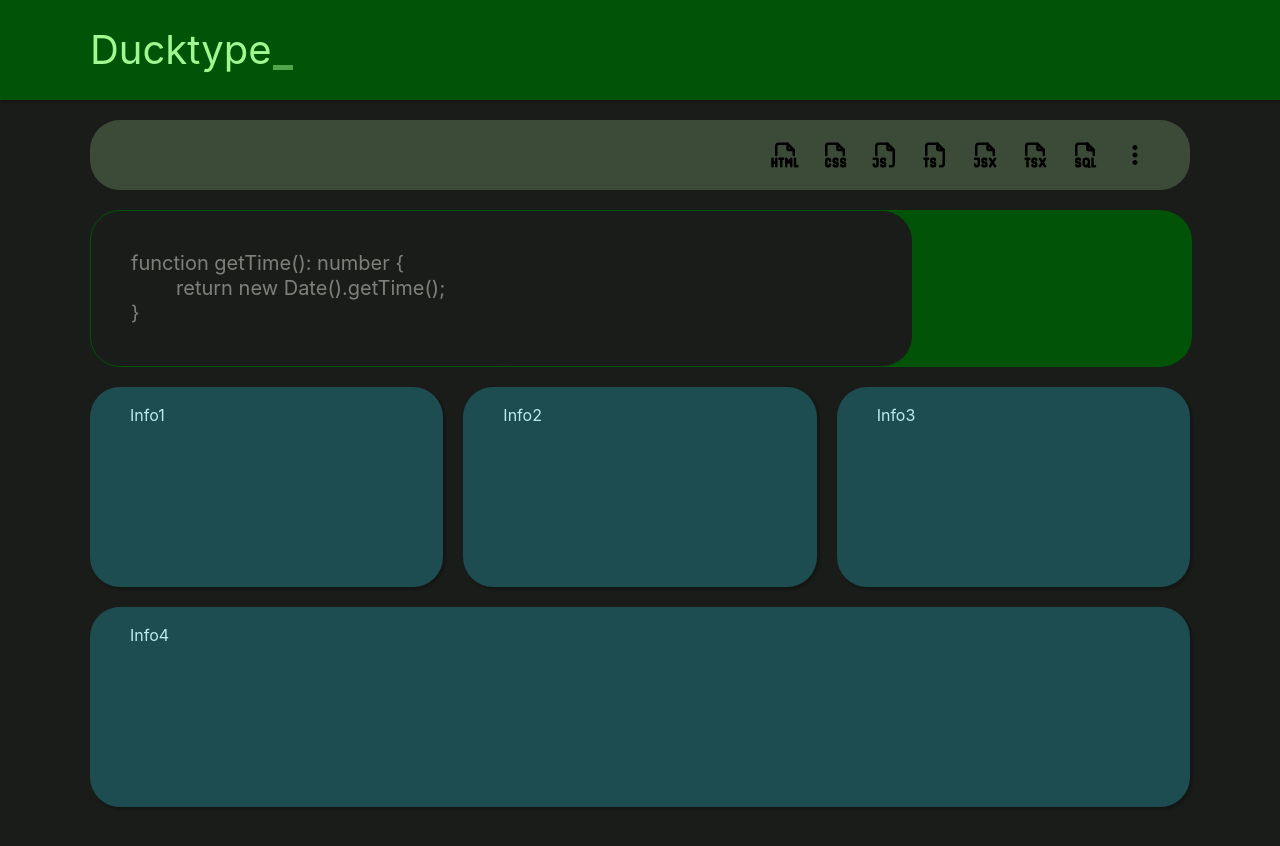
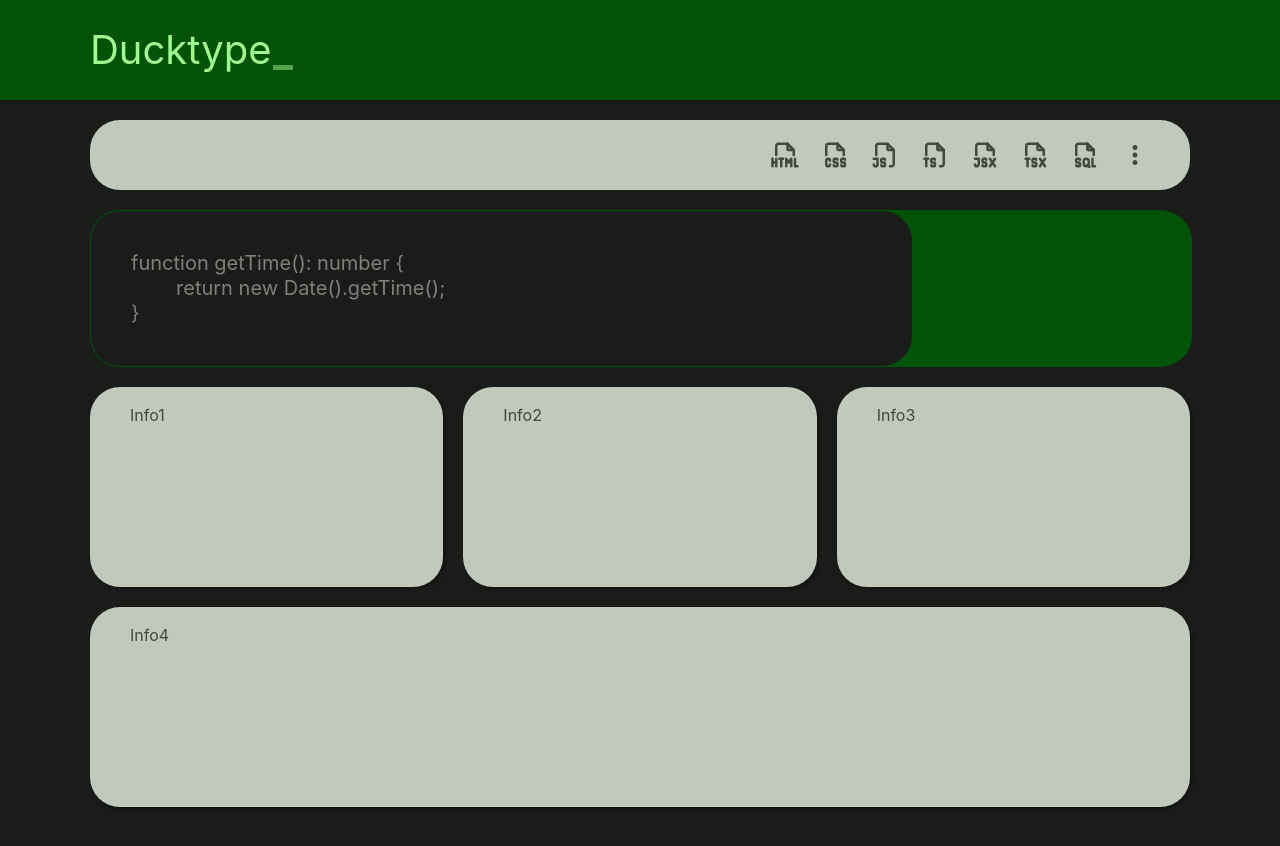
Before and after one commit to CoreyRobinsonDev/ducktype, a Next.js app: page / in a window 1280 px wide. Built offline with nearby package versions, Linux system fonts and the light colour scheme.

Commit message:
created useLocalStorage hook

```diff
--- a/src/app/page.tsx
+++ b/src/app/page.tsx
@@ -2,11 +2,12 @@ import styles from './page.module.css'
 import Card from '@/components/Card/Card'
 import Header from '@/components/Header/Header'
 import Textbox from '@/components/Textbox/Textbox'
+import Toolbar from '@/components/Toolbar/Toolbar'
 import { textTS } from '@/components/Textbox/text'
-import Toolbar from '@/components/Toolbar/Toolbar'
 
 
 export default function Home() {
+
     return <>
         <Header/>
         <main className={styles.main}>
--- a/src/components/Card/Card.module.css
+++ b/src/components/Card/Card.module.css
@@ -1,7 +1,7 @@
 .section {
     flex: 1 1 350px;
-    background-color: var(--tertiary-container);
-    color: var(--on-tertiary-container);
+    background-color: var(--on-surface);
+    color: var(--surface);
     border-radius: var(--border);
     height: 200px;
     padding: 2rem 4rem;
--- a/src/components/Toolbar/Toolbar.module.css
+++ b/src/components/Toolbar/Toolbar.module.css
@@ -4,12 +4,12 @@
     align-items: center;
     gap: 2rem;
     width: 100%;
-    background-color: var(--secondary-container);
+    background-color: var(--on-surface);
     max-width: var(--max-width);
     border-radius: var(--border);
     padding: 2rem 4rem;
     font-size: 3rem;
-    color: var(--on-secondary-container);
+    color: var(--surface);
 }
 
 .section *:hover {
```
Also changed, not shown: src/hooks/useLocalStorage.ts (added, +21 -0 lines).
